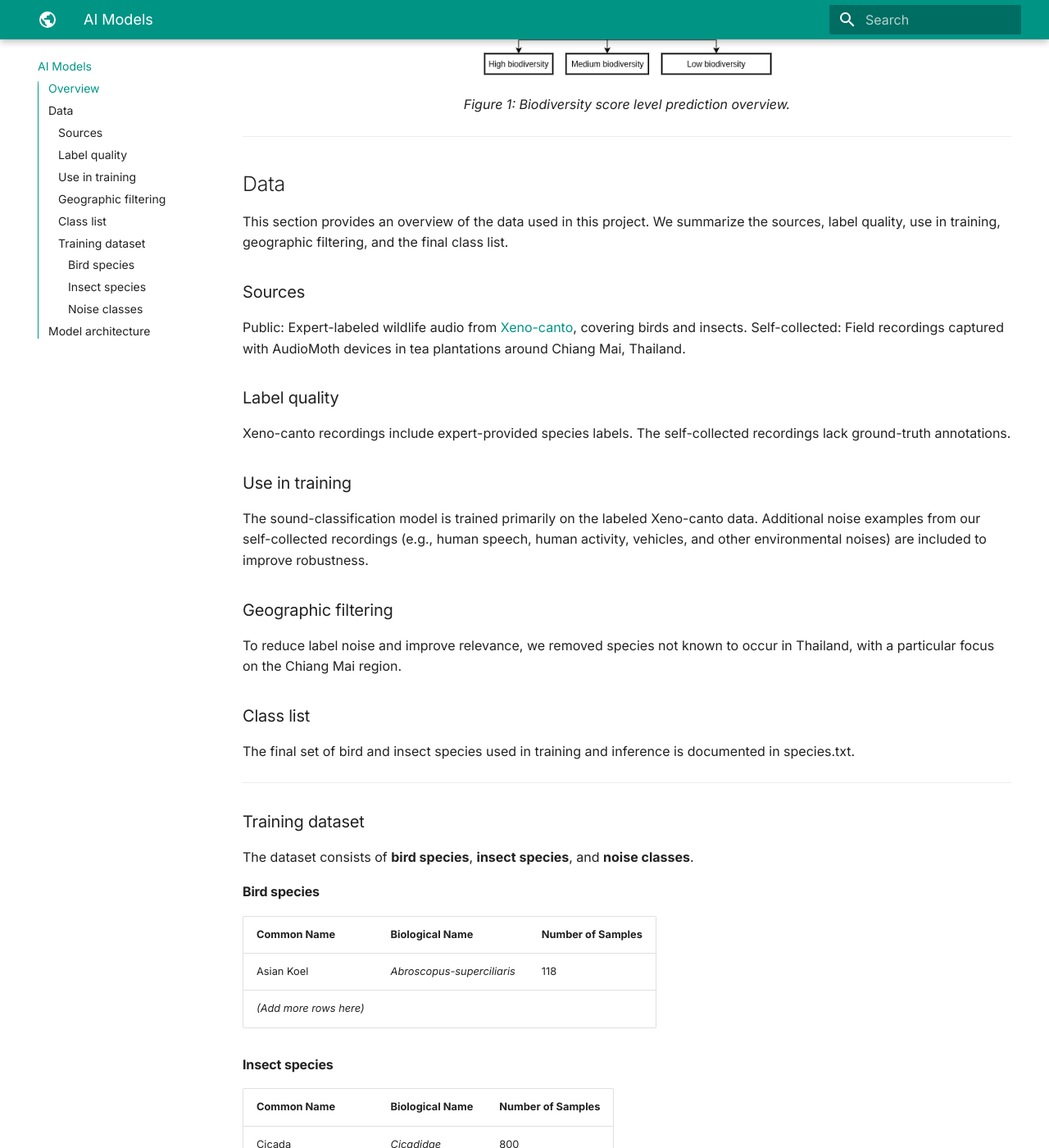
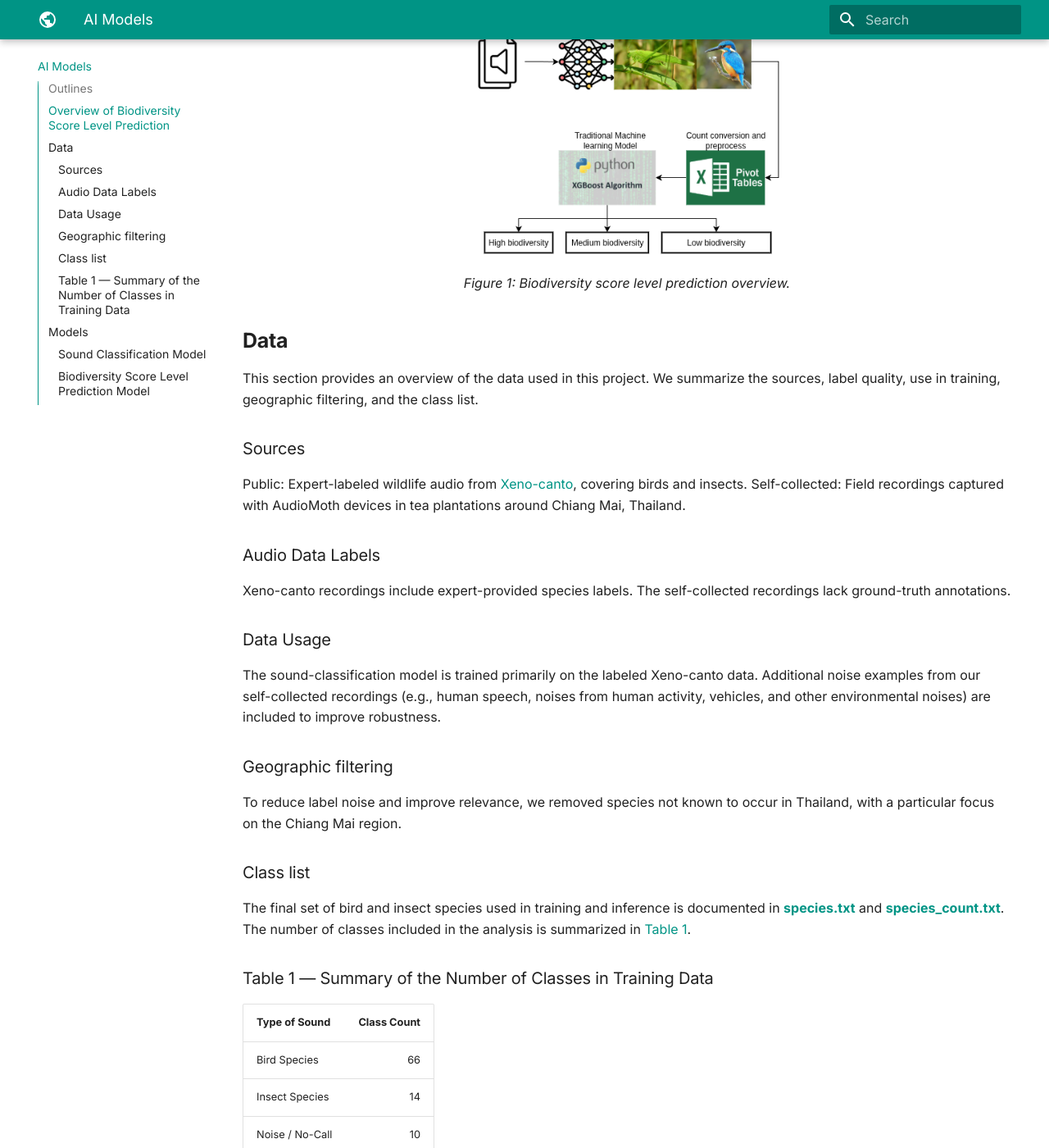
Before and after one commit to KaungHtetCho-22/mkdocs-bio, an MkDocs documentation site: the page built from docs/ai.md, in a window 1280 px wide and 1400 px high, scrolled down 835 px. Shown: the whole window at 82% size. Built offline with MkDocs 1.6.1 and Material for MkDocs 9.7.7, drawn with Linux system fonts in a browser that asks for light colours; some of the changed text lies outside the part shown.

Commit message:
update ai

```diff
--- a/docs/ai.md
+++ b/docs/ai.md
@@ -1,12 +1,27 @@
-# **Biodiversity score prediction**
+# Biodiversity Score Prediction
+## Outlines
+- [Overview](#ov)
+- [Data](#data)
+- [Models](#models)
+- [Trainings](#trainings)
 
-## Overview
+<a id="ov"></a>
+## **Overview of Biodiversity Score Level Prediction**
 This project predicts regional biodiversity scores through a two-stage workflow <a href="#bioscoreoverview">Figure 1</a>: **1. bird and insect sound classification** and the **2. biodiversity score level prediction**.
 
 1. **Bird and Insect Sound Classification**
-Audio recordings are collected by deployed AudioMoth devices. As illustrated in <a href="#bioscoreoverview">Figure 1</a>, the recordings are preprocessed and fed into a deep learning classifier based on a modified implementation of the [BirdCLEF 2023 4th Place Solution](https://www.kaggle.com/competitions/birdclef-2023/writeups/atfujita-4th-place-solution-knowledge-distillation). The model identifies bird and insect species and also detects non-biological sounds such as human speech, other human-generated noises, and vehicle sounds. It was pre-trained on species recordings from [Xeno-canto](https://xeno-canto.org/) and noise recordings from our own data collection.
+Audio recordings are collected by deployed AudioMoth devices. As illustrated in <a href="#bioscoreoverview">Figure 1</a>, the recordings are preprocessed and fed into a deep learning classifier based on a modified implementation of the [BirdCLEF 2023 4th Place Solution](https://www.kaggle.com/competitions/birdclef-2023/writeups/atfujita-4th-place-solution-knowledge-distillation). The model identifies bird and insect species and also detects non-biological sounds such as human speech, other human-generated noises, and vehicle sounds. It was pre-trained on species recordings from [Xeno-canto](https://xeno-canto.org/) and noise/no-call recordings from our own data collection.
 2. **Biodiversity Score Level Prediction**
 For each region, the frequency of occurrence of every detected species and noise class is aggregated from the classified recordings. These frequencies serve as input features to a traditional machine learning model (XGBoost), which predicts the region’s biodiversity score level: high, medium, or low.
+
+<!-- <figure id="bioscoreoverview" style="text-align: center;">
+  <img
+    src="images/biodiversity_overview.png"
+    alt="Overview of Biodiversity Score Level Prediction"
+    width="400">
+  <figcaption>Figure 1: Biodiversity Score Level Prediction Overview.</figcaption>
+</figure> -->
+
 
 ![Biodiversity score level prediction overview](images/biodiversity_overview.png){ style="width: 400px; display: block; margin: 0 auto;" }
 
@@ -15,53 +30,50 @@ For each region, the frequency of occurrence of every detected species and noise
 <!--
 <div style="text-align: center;">
 <img src="images/biodiversity_overview.png" alt="Biodiversity Overview" width="400">
-</div> -->
----
+</div>
+--- -->
 
 
-## Data
-This section provides an overview of the data used in this project. We summarize the sources, label quality, use in training, geographic filtering, and the final class list.
+<a id="data"></a>
+## **Data**
+This section provides an overview of the data used in this project. We summarize the sources, label quality, use in training, geographic filtering, and the class list.
 
 ### Sources
 Public: Expert-labeled wildlife audio from [Xeno-canto](https://xeno-canto.org/), covering birds and insects.
 Self-collected: Field recordings captured with AudioMoth devices in tea plantations around Chiang Mai, Thailand.
-### Label quality
+### Audio Data Labels
 Xeno-canto recordings include expert-provided species labels.
 The self-collected recordings lack ground-truth annotations.
-### Use in training
+### Data Usage
 The sound-classification model is trained primarily on the labeled Xeno-canto data.
-Additional noise examples from our self-collected recordings (e.g., human speech, human activity, vehicles, and other environmental noises) are included to improve robustness.
+Additional noise examples from our self-collected recordings (e.g., human speech, noises from human activity, vehicles, and other environmental noises) are included to improve robustness.
 ### Geographic filtering
 To reduce label noise and improve relevance, we removed species not known to occur in Thailand, with a particular focus on the Chiang Mai region.
 ### Class list
-The final set of bird and insect species used in training and inference is documented in species.txt.
+The final set of bird and insect species used in training and inference is documented in
+**[species.txt](files/species.txt)** and **[species_count.txt](files/species_count.txt)**.
+The number of classes included in the analysis is summarized in [Table 1](#table-1).
 
----
 
-### Training dataset
+<a id="table-1"></a>
+<!-- Table 1: Summary of the Number of Classes in Training Data
+| Type of Sound | Class Count |
+|-----------------|-------------------|
+| Bird Species | 66 |
+| Insect Species | 14 |
+| Noise/No-Call | 10 |
+| **Total** | **90** | -->
 
-The dataset consists of **bird species**, **insect species**, and **noise classes**.
+<a id="table-1"></a>
 
-#### Bird species
+### Table 1 — Summary of the Number of Classes in Training Data
 
-| Common Name | Biological Name | Number of Samples |
-|-------------|-----------------|-------------------|
-|  Asian Koel | *Abroscopus-superciliaris* | 118 |
-| *(Add more rows here)* | | |
-
-#### Insect species
-
-| Common Name | Biological Name | Number of Samples |
-|-------------|-----------------|-------------------|
-|  Cicada | *Cicadidae* | 800 |
-| *(Add more rows here)* | | |
-
-#### Noise classes
-
-| Class Name | Description | Number of Samples |
-|------------|-------------|-------------------|
-| *(Example)* Rain | Background rain noise | 500 |
-| *(Add more rows here)* | | |
+| **Type of Sound** | **Class Count** |
+|-------------------|-----------------:|
+| Bird Species      | 66 |
+| Insect Species    | 14 |
+| Noise / No-Call   | 10 |
+| **Total**         | **90** |
 
 ---
 
@@ -79,10 +91,12 @@ The dataset consists of **bird species**, **insect species**, and **noise classe
 
 ---
  -->
-## Model architecture
+<a id="models"></a>
+## **Models**
 
-The sound classification system is based on:
+### Sound Classification Model
 
+### Biodiversity Score Level Prediction Model
 - **Input:** Mel-spectrograms extracted from audio recordings.
 - **Feature Extraction:** Convolutional Neural Networks (CNNs) for spatial feature learning.
 - **Classification Layer:** Fully-connected layers with softmax output for multi-class classification.
@@ -92,5 +106,3 @@ The sound classification system is based on:
   - Learning Rate: *(e.g., 0.001)*
   - Epochs: *(e.g., 50)*
   - Batch Size: *(e.g., 32)*
-
----
```
